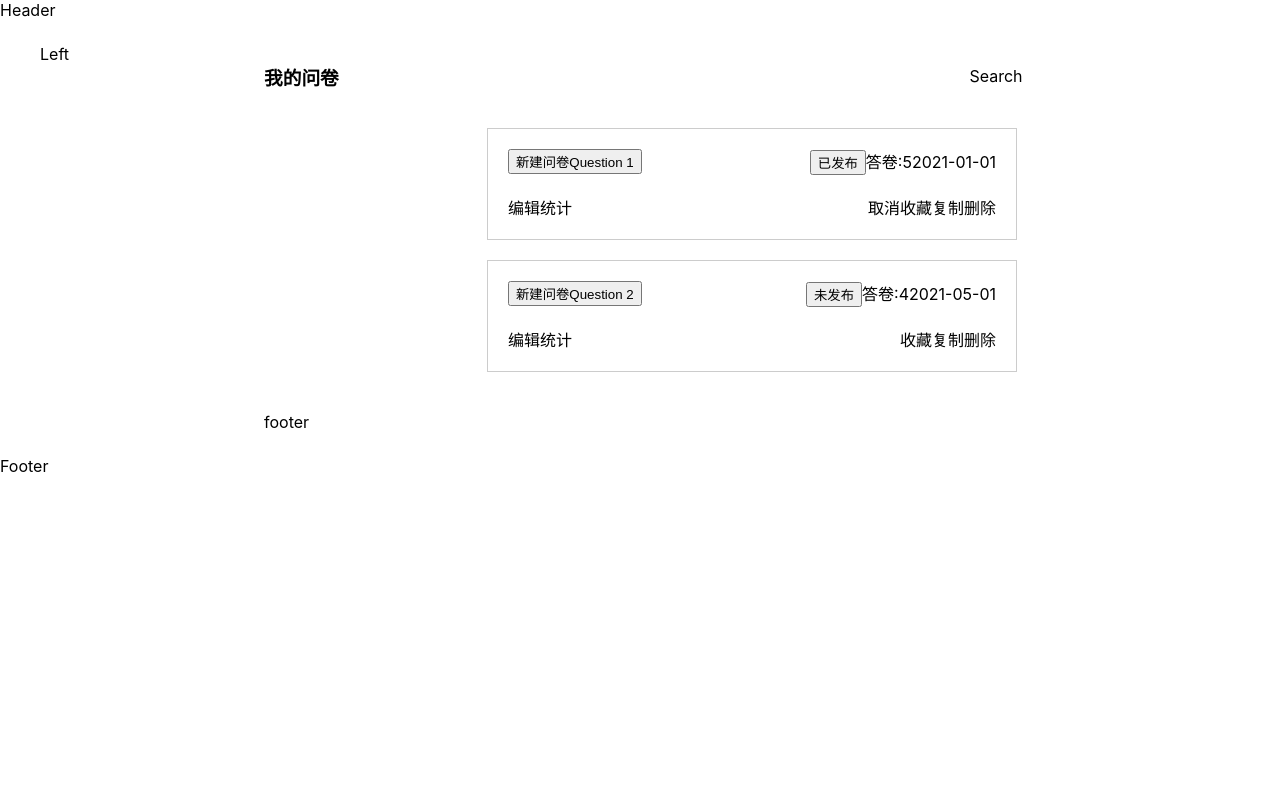
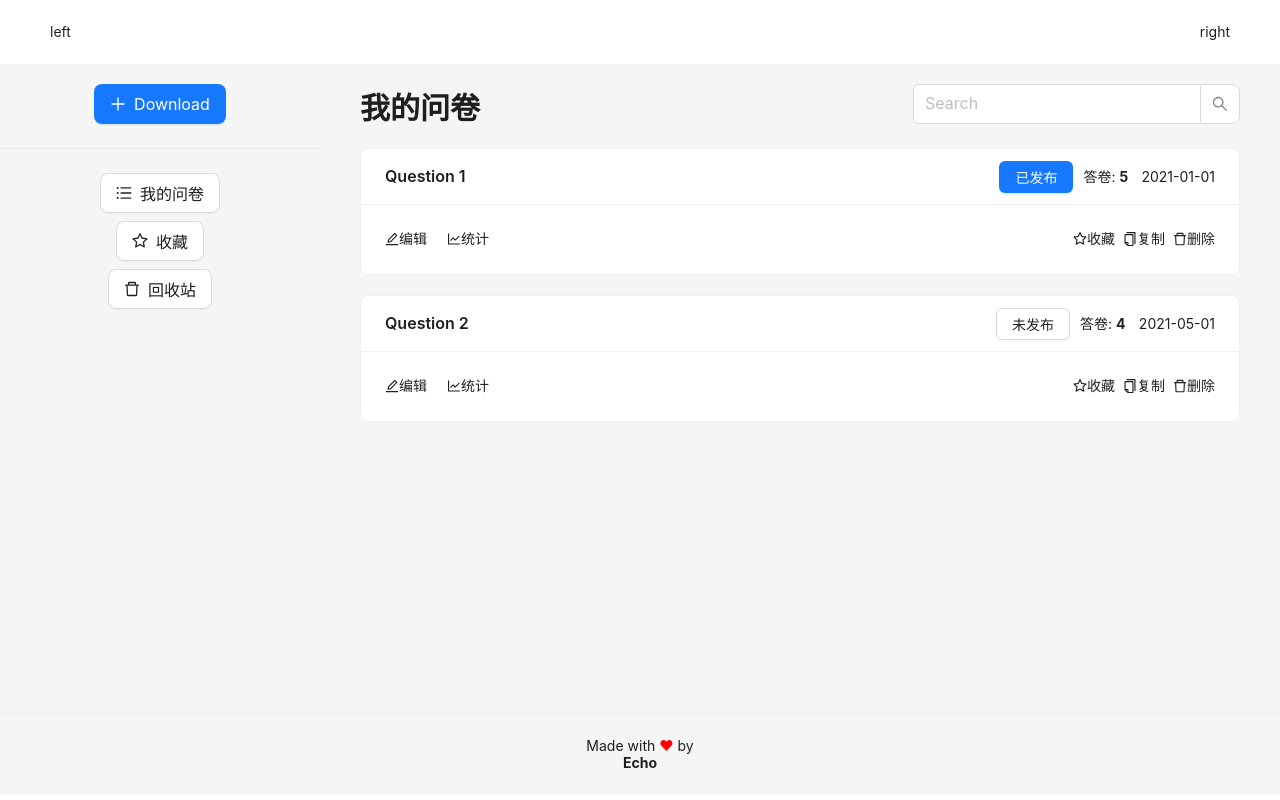
Before and after one commit to lqr131115/questionnaire-web, a React (Create React App) app: page /manage/list in a window 1280 px wide. Built offline with nearby package versions, Linux system fonts and the light colour scheme.

Commit message:
feat: managelayout

```diff
--- a/package.json
+++ b/package.json
@@ -3,6 +3,7 @@
   "version": "0.1.0",
   "private": true,
   "dependencies": {
+    "@ant-design/icons": "^5.3.0",
     "@testing-library/jest-dom": "^5.17.0",
     "@testing-library/react": "^13.4.0",
     "@testing-library/user-event": "^13.5.0",
@@ -10,6 +11,8 @@
     "@types/node": "^16.18.82",
     "@types/react": "^18.2.56",
     "@types/react-dom": "^18.2.19",
+    "ahooks": "^3.7.10",
+    "antd": "^5.14.2",
     "classnames": "^2.5.1",
     "immer": "^10.0.3",
     "react": "^18.2.0",
--- a/src/components/QuestionCard.module.scss
+++ b/src/components/QuestionCard.module.scss
@@ -1,37 +1,15 @@
-.container{
-    padding: 20px;
-    width: 50%;
-    margin-bottom: 20px;
-    background-color: #fff;
-    border: 1px solid #ccc;
+.content {
+  display: flex;
+  justify-content: space-between;
 
-    &:hover{
-        cursor: pointer;
-        box-shadow: 0 0 10px 0 #ccc;
-    }
-    .top{
-        display: flex;
-        .left {
-            flex: 1;
-        }
-
-        .right{
-            flex: 1;
-            text-align: right;
-        }
-
+  .action {
+    &:hover {
+      cursor: pointer;
+      color: #1677ff;
     }
 
-    .bottom{
-        margin-top: 20px;
-        display: flex;
-        .left {
-            flex: 1;
-        }
-
-        .right{
-            flex: 1;
-            text-align: right;
-        }
+    .star {
+      color: red;
     }
+  }
 }
--- a/src/components/QuestionCard.tsx
+++ b/src/components/QuestionCard.tsx
@@ -1,6 +1,13 @@
 import React, { FC } from "react";
+import { Card, Button, Space } from "antd";
+import {
+  EditOutlined,
+  LineChartOutlined,
+  StarOutlined,
+  CopyOutlined,
+  DeleteOutlined,
+} from "@ant-design/icons";
 import styles from "./QuestionCard.module.scss";
-
 type QuestionCardProps = {
   id: string;
   title: string;
@@ -13,38 +20,71 @@ type QuestionCardProps = {
 };
 
 const QuestionCard: FC<QuestionCardProps> = (props) => {
-  const { id, title, isPublished, isStar, answerCount, createAt, copy, del } =
-    props;
+  const { id, title, isPublished, answerCount, createAt, copy, del } = props;
   function handleCopy(id: string) {
     copy && copy(id);
   }
   function handleDelete(id: string) {
     del && del(id);
   }
+  const extra = (
+    <Space size={10}>
+      {isPublished ? (
+        <Button type="primary">已发布</Button>
+      ) : (
+        <Button>未发布</Button>
+      )}
+      <span>
+        答卷:&nbsp;
+        <span style={{ fontWeight: "bolder" }}>{answerCount}&nbsp;</span>
+      </span>
+      <span>{createAt}</span>
+    </Space>
+  );
   return (
-    <div className={styles.container}>
-      <div className={styles.top}>
-        <div className={styles.left}>
-          <button>新建问卷{title}</button>
+    <>
+      <Card
+        style={{ width: "100%", marginBottom: "20px" }}
+        title={title}
+        extra={extra}
+      >
+        <div className={styles.content}>
+          <Space size={20}>
+            <span
+              className={styles.action}
+              onClick={() => console.log("编辑" + id)}
+            >
+              <EditOutlined />
+              编辑
+            </span>
+            <span
+              className={styles.action}
+              onClick={() => console.log("统计" + id)}
+            >
+              <LineChartOutlined />
+              统计
+            </span>
+          </Space>
+          <Space>
+            <span
+              className={styles.action}
+              onClick={() => console.log("收藏" + id)}
+            >
+              <StarOutlined />
+              收藏
+            </span>
+            <span className={styles.action} onClick={() => handleCopy(id)}>
+              <CopyOutlined />
+              复制
+            </span>
+            <span className={styles.action} onClick={() => handleDelete(id)}>
+              <DeleteOutlined />
+              删除
+            </span>
+          </Space>
         </div>
-        <div className={styles.right}>
-          <button>{isPublished ? "已发布" : "未发布"}</button>
-          <span>答卷:{answerCount}</span>
-          <span>{createAt}</span>
-        </div>
-      </div>
-      <div className={styles.bottom}>
-        <div className={styles.left}>
-          <span>编辑</span>
-          <span>统计</span>
-        </div>
-        <div className={styles.right}>
-          <span>{isStar ? "收藏" : "取消收藏"}</span>
-          <span onClick={() => handleCopy(id)}>复制</span>
-          <span onClick={() => handleDelete(id)}>删除</span>
-        </div>
-      </div>
-    </div>
+      </Card>
+    </>
   );
 };
 
--- a/src/layouts/MainLayout.module.scss
+++ b/src/layouts/MainLayout.module.scss
@@ -0,0 +1,28 @@
+.header{
+    display: flex;
+    background-color: #fff;
+    justify-content: space-between;
+    .left{
+    }
+
+    .right{
+    }
+}
+
+.container{
+    min-height: calc(100vh - 64px - 88px);
+}
+
+
+.footer{
+    padding: 24px 0;
+    text-align: center;
+    border-top: 1px solid #f0f0f0;
+    .icon{
+        color: red;
+    }
+
+    .author{
+        font-weight: bolder;
+    }
+}
--- a/src/layouts/MainLayout.tsx
+++ b/src/layouts/MainLayout.tsx
@@ -1,14 +1,26 @@
 import React, { FC } from "react";
 import { Outlet } from "react-router-dom";
+import { Layout } from "antd";
+import styles from "./MainLayout.module.scss";
+const { Header, Footer, Content } = Layout;
+
 const MainLayout: FC = () => {
   return (
-    <div>
-      <div>Header</div>
-      <div>
+    <Layout>
+      <Header className={styles.header}>
+        <span className={styles.left}>left</span>
+        <span className={styles.right}>right</span>
+      </Header>
+      <Content className={styles.container}>
         <Outlet />
-      </div>
-      <div>Footer</div>
-    </div>
+      </Content>
+      <Footer className={styles.footer}>
+        <div>
+          Made with <span className={styles.icon}>❤</span> by
+        </div>
+        <div className={styles.author}>Echo</div>
+      </Footer>
+    </Layout>
   );
 };
 
--- a/src/layouts/ManageLayout.module.scss
+++ b/src/layouts/ManageLayout.module.scss
@@ -1,14 +1,13 @@
 .container {
   display: flex;
-    padding: 24px 0;
-    margin: 0 auto;
-    width: 1200px;
+  padding-top: 20px;
   .left {
-        width: 200px;
-        margin-right: 24px;
+    width: 25%;
+    text-align: center;
   }
 
   .right {
     flex: 1;
+    padding: 0 40px;
   }
 }
--- a/src/layouts/ManageLayout.tsx
+++ b/src/layouts/ManageLayout.tsx
@@ -1,10 +1,48 @@
 import React, { FC } from "react";
 import { Outlet } from "react-router-dom";
+import {
+  PlusOutlined,
+  UnorderedListOutlined,
+  StarOutlined,
+  DeleteOutlined,
+} from "@ant-design/icons";
+import { Button, Divider, Space } from "antd";
 import styles from "./ManageLayout.module.scss";
+
+function getItem(
+  label: React.ReactNode,
+  key: React.Key,
+  icon?: React.ReactNode,
+) {
+  return {
+    key,
+    icon,
+    label,
+  };
+}
+
+const items = [
+  getItem("我的问卷", "list", <UnorderedListOutlined />),
+  getItem("收藏", "star", <StarOutlined />),
+  getItem("回收站", "trash", <DeleteOutlined />),
+];
+
 const ManageLayout: FC = () => {
   return (
     <div className={styles.container}>
-      <div className={styles.left}>Left</div>
+      <div className={styles.left}>
+        <Button type="primary" icon={<PlusOutlined />} size="large">
+          Download
+        </Button>
+        <Divider />
+        <Space direction="vertical">
+          {items.map((item) => (
+            <Button key={item.key} type="default" icon={item.icon} size="large">
+              {item.label}
+            </Button>
+          ))}
+        </Space>
+      </div>
       <div className={styles.right}>
         <Outlet />
       </div>
--- a/src/pages/Home.tsx
+++ b/src/pages/Home.tsx
@@ -1,6 +1,7 @@
 import React, { FC } from "react";
-
+import { useTitle } from "ahooks";
 const Home: FC = () => {
+  useTitle("Home");
   return <div>I AM HOME</div>;
 };
 
--- a/src/pages/manage/List.module.scss
+++ b/src/pages/manage/List.module.scss
@@ -1,23 +1,17 @@
 .header {
-    display: flex;
-    align-items: center;
-    .left {
-        flex: 1;
-    }
-    .right{
-        flex:1;
-        text-align: center;
-    }
+  display: flex;
+  justify-content: space-between;
+
+  .left {
+    font-size: 30px;
+    font-weight: bolder;
+  }
 }
 
-.container{
-    display: flex;
-    align-items: center;
-    flex-direction: column;
-    margin-top: 20px;
+.container {
+  margin-top: 20px;
 }
 
-
-.footer{
-   margin-top: 20px;
+.footer {
+  margin-top: 20px;
 }
--- a/src/pages/manage/List.tsx
+++ b/src/pages/manage/List.tsx
@@ -1,9 +1,11 @@
 import React, { FC, useState } from "react";
 import styles from "./List.module.scss";
+import { Input } from "antd";
+import type { SearchProps } from "antd/es/input/Search";
 import QuestionCard from "../../components/QuestionCard";
 
-const List: FC = () => {
-  const [questionList, setQuestionList] = useState([
+const { Search } = Input;
+const mockList = [
   {
     id: "q1",
     title: "Question 1",
@@ -20,27 +22,38 @@ const List: FC = () => {
     answerCount: 4,
     createAt: "2021-05-01",
   },
-  ]);
+];
+const List: FC = () => {
+  const [questionList, setQuestionList] = useState(mockList);
   function doCopy(id: string) {
     alert(`复制问卷${id}`);
   }
   function doDelete(id: string) {
     setQuestionList(questionList.filter((item) => item.id !== id));
   }
-  console.log(setQuestionList);
+  const onSearch: SearchProps["onSearch"] = (value, _e, info) => {
+    console.log(info?.source, value);
+  };
+
   return (
-    <div>
+    <>
       <div className={styles.header}>
-        <h3 className={styles.left}>我的问卷</h3>
-        <div className={styles.right}> Search</div>
+        <span className={styles.left}>我的问卷</span>
+        <div className={styles.right}>
+          <Search
+            placeholder="Search"
+            allowClear
+            size="large"
+            onSearch={onSearch}
+          />
+        </div>
       </div>
       <div className={styles.container}>
         {questionList.map((item) => (
           <QuestionCard key={item.id} {...item} copy={doCopy} del={doDelete} />
         ))}
       </div>
-      <div className={styles.footer}>footer</div>
-    </div>
+    </>
   );
 };
 
```
Also changed, not shown: src/router/index.jsx (+8 -8 lines), 1 other file (tests, documents, lock files or other folders). Lines whose indentation alone changed are shown as unchanged.
